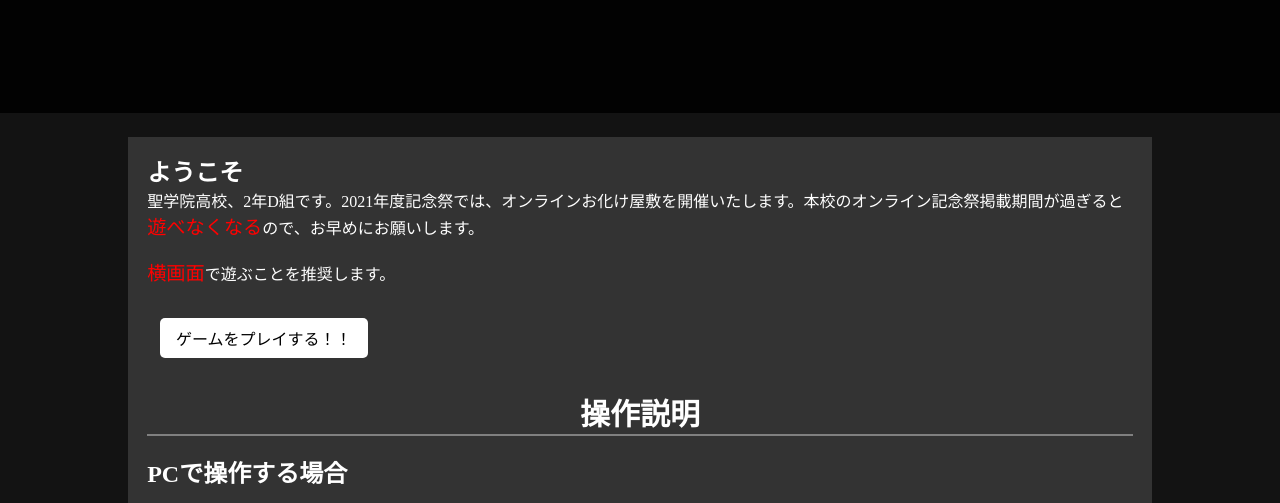
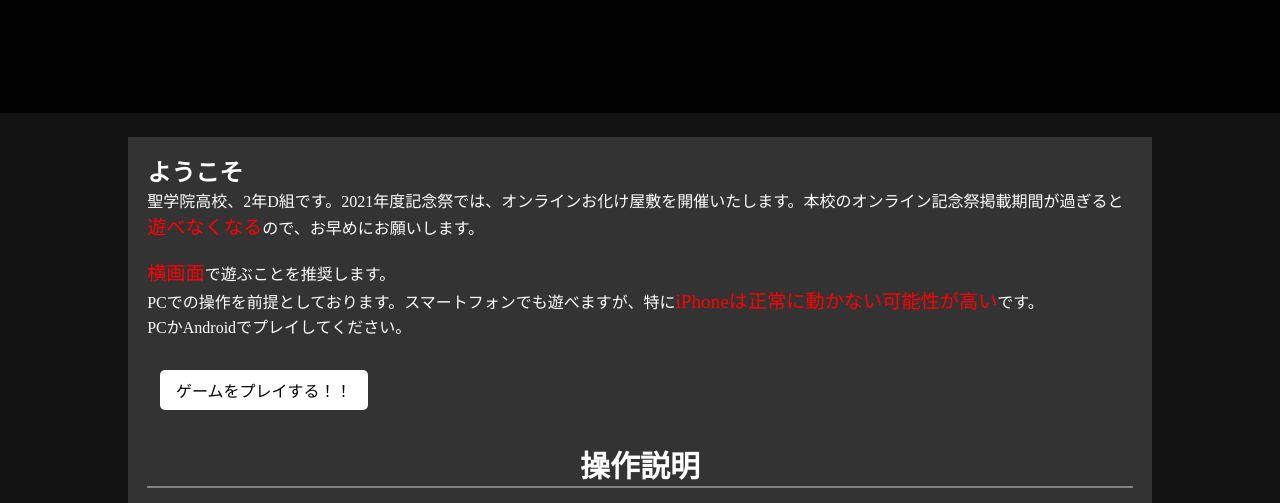
Before and after one commit to H2D001/h2d.github.io, a plain HTML site: page index.html in a window 1280 px wide. Shown: the part 287-790 px from the top of the page. Drawn offline with Linux system fonts and the light colour scheme; a web font is replaced by a local one.

Commit message:
Fix html file, change discription

```diff
--- a/index.html
+++ b/index.html
@@ -28,6 +28,8 @@
     <p>聖学院高校、2年D組です。2021年度記念祭では、オンラインお化け屋敷を開催いたします。本校のオンライン記念祭掲載期間が過ぎると<span class="red_color">遊べなくなる</span>ので、お早めにお願いします。</p>
     <br>
     <p><span class="red_color">横画面</span>で遊ぶことを推奨します。</p>
+    <p>PCでの操作を前提としております。スマートフォンでも遊べますが、特に<span class="red_color">iPhoneは正常に動かない可能性が高い</span>です。</p>
+    <p>PCかAndroidでプレイしてください。</p>
     <a href="https://unityroom.com/games/h2d_horror_of_science" target="_blank" rel="noopener noreferrer"><p class="play_link">ゲームをプレイする！！</p></a>
     <h5>操作説明</h5>
     <br>
```
